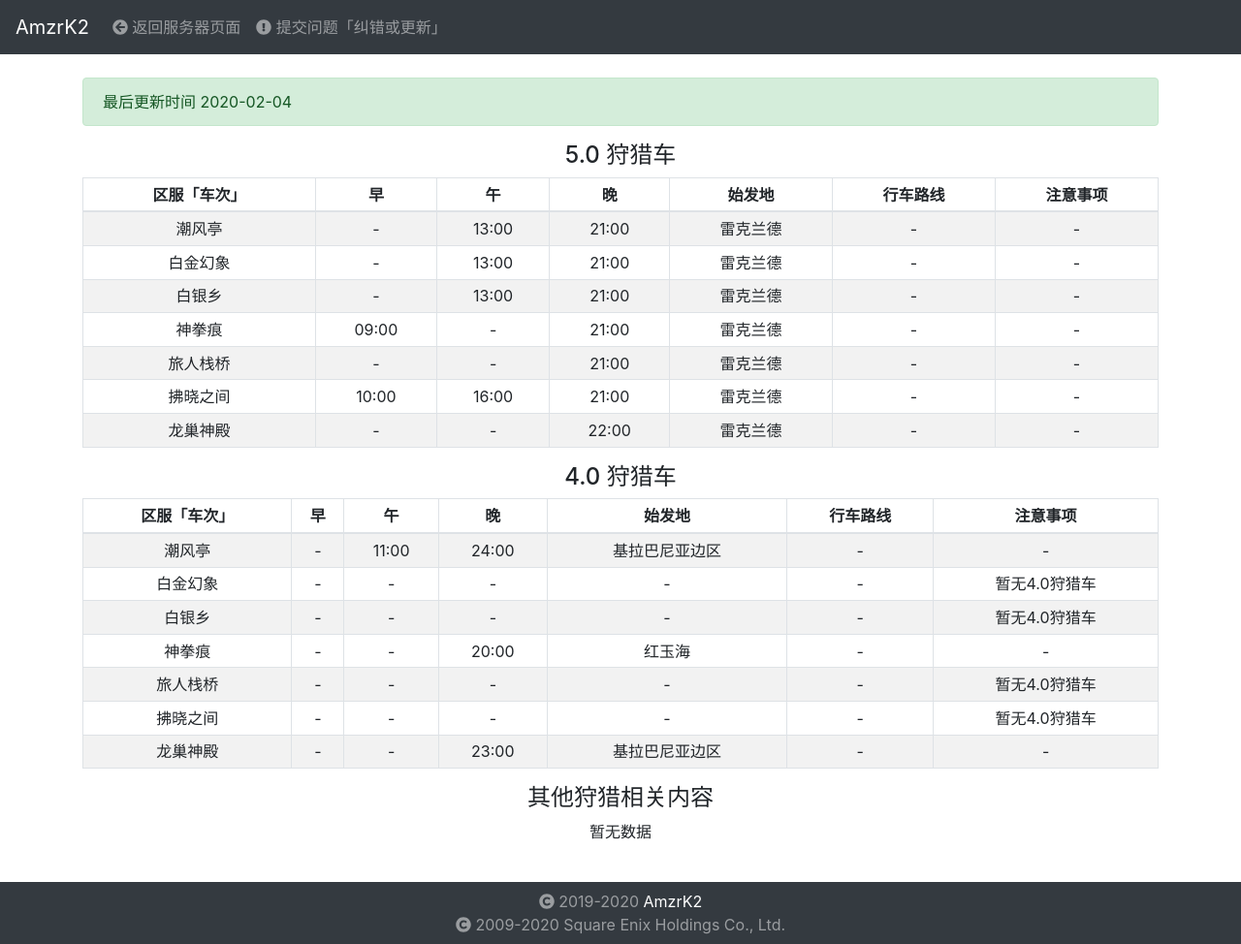
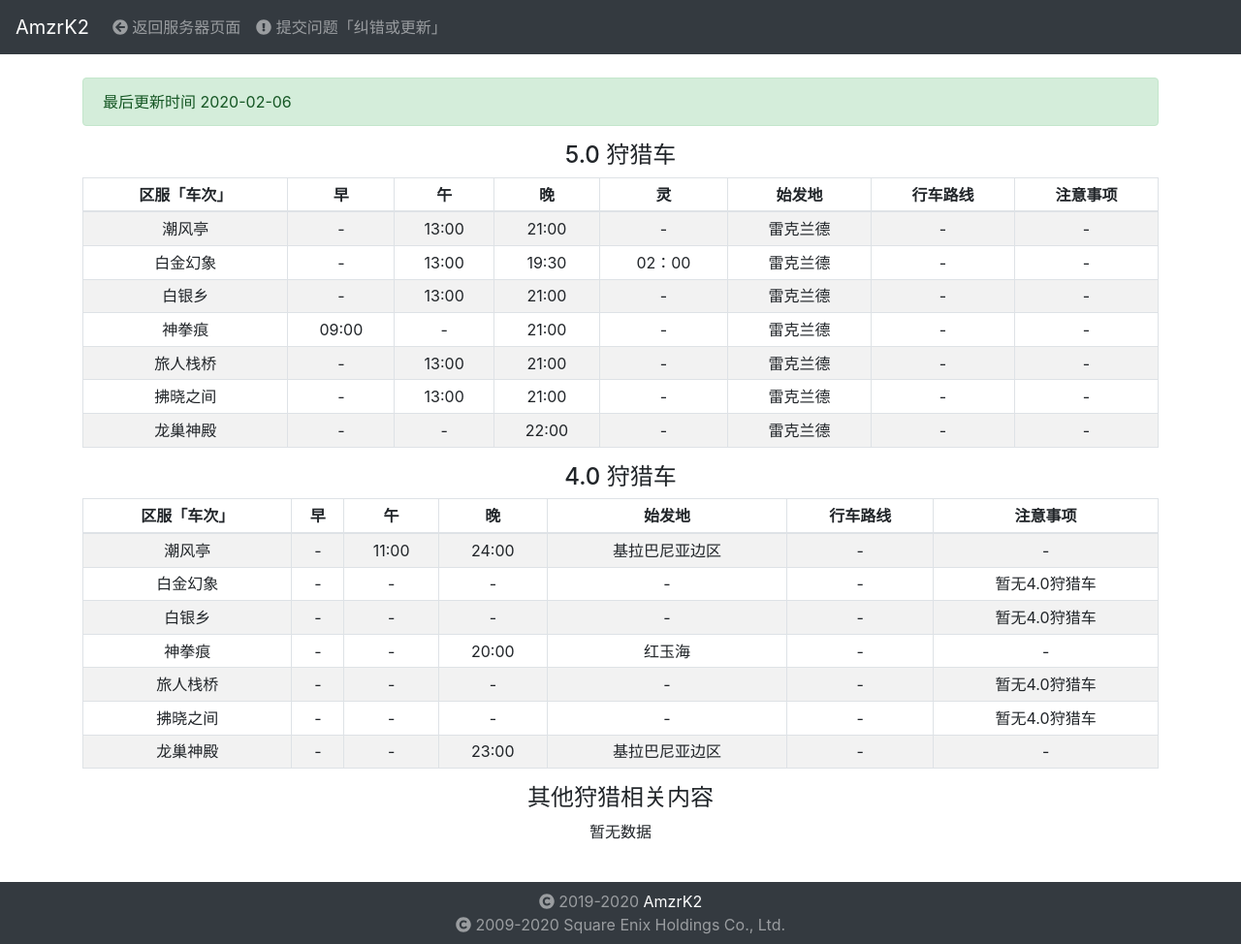
Before and after one commit to qq1137167425/amzrk2.github.io, a Jekyll site: the page built from ffxiv/moogle.md, in a window 1280 px wide and 974 px high. Shown: the whole window at 97% size. Built offline with Jekyll 4.4.1, drawn with Linux system fonts in a browser that asks for light colours; nearby versions of some CDN libraries.

Commit message:
Update moogle.md

```diff
--- a/ffxiv/moogle.md
+++ b/ffxiv/moogle.md
@@ -4,21 +4,21 @@ description: FFXIV 国服莫古力区狩猎车时间表
 author: AmzrK2
 ex_copyright: 2009-2020 Square Enix Holdings Co., Ltd.
 edit_this_page: https://github.com/amzrk2/amzrk2.github.io/edit/master/ffxiv/moogle.md
-latest_update: 2020-02-04
+latest_update: 2020-02-06
 layout: ffxiv_hunting
 ---
 
 #### 5.0 狩猎车
 
-| 区服「车次」 | 早    | 午    | 晚    | 始发地   | 行车路线 | 注意事项 |
-|--------------|-------|-------|-------|----------|----------|----------|
-| 潮风亭       | -     | 13:00 | 21:00 | 雷克兰德 | -        | -        |
-| 白金幻象     | -     | 13:00 | 21:00 | 雷克兰德 | -        | -        |
-| 白银乡       | -     | 13:00 | 21:00 | 雷克兰德 | -        | -        |
-| 神拳痕       | 09:00 | -     | 21:00 | 雷克兰德 | -        | -        |
-| 旅人栈桥     | -     | -     | 21:00 | 雷克兰德 | -        | -        |
-| 拂晓之间     | 10:00 | 16:00 | 21:00 | 雷克兰德 | -        | -        |
-| 龙巢神殿     | -     | -     | 22:00 | 雷克兰德 | -        | -        |
+| 区服「车次」 | 早    | 午    | 晚    | 灵     | 始发地   | 行车路线 | 注意事项 |
+|--------------|-------|-------|-------|--------|----------|----------|----------|
+| 潮风亭       | -     | 13:00 | 21:00 | -      | 雷克兰德 | -        | -        |
+| 白金幻象     | -     | 13:00 | 19:30 | 02：00 | 雷克兰德 | -        | -        |
+| 白银乡       | -     | 13:00 | 21:00 | -      | 雷克兰德 | -        | -        |
+| 神拳痕       | 09:00 | -     | 21:00 | -      | 雷克兰德 | -        | -        |
+| 旅人栈桥     | -     | 13:00 | 21:00 | -      | 雷克兰德 | -        | -        |
+| 拂晓之间     | -     | 13:00 | 21:00 | -      | 雷克兰德 | -        | -        |
+| 龙巢神殿     | -     | -     | 22:00 | -      | 雷克兰德 | -        | -        |
 {:class="table table-sm table-striped table-bordered table-responsive-xl"}
 
 #### 4.0 狩猎车
```
